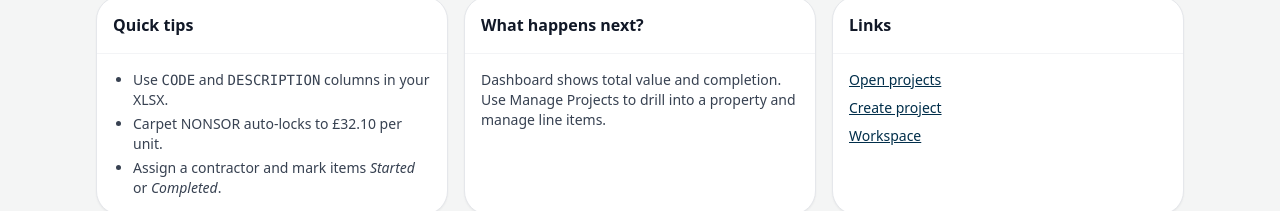
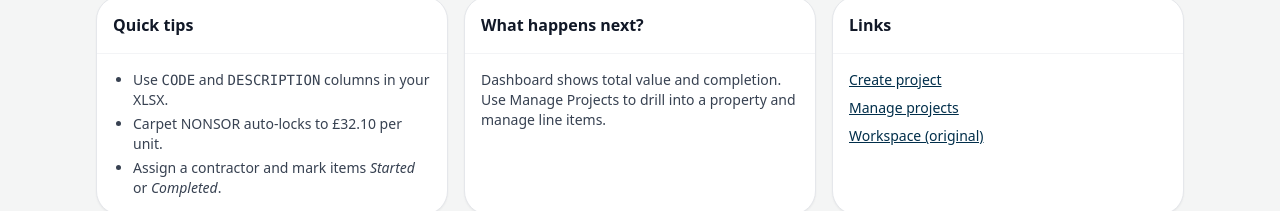
Before and after one commit to mikeherrity1973/contractor-ops, a Next.js app: page /app/home in a window 1280 px wide. Shown: the part 421-632 px from the top of the page. Built offline with nearby package versions, Linux system fonts and the light colour scheme; no server answers.

Commit message:
Update page.tsx

```diff
--- a/app/app/home/page.tsx
+++ b/app/app/home/page.tsx
@@ -9,7 +9,7 @@ import Logo from '@/components/Logo';
 export default function HomeHub() {
   return (
     <div className="min-h-screen">
-      {/* HERO: gradient only at the top */}
+      {/* HERO — gradient only at the top */}
       <div className="bg-gradient-to-br from-brand-700 via-brand-600 to-brand-500 text-white">
         <header className="mx-auto max-w-6xl px-4 sm:px-6 lg:px-8 h-16 flex items-center justify-between">
           <div className="flex items-center gap-3">
@@ -36,7 +36,8 @@ export default function HomeHub() {
             Welcome to <span className="text-white/90">Contractor AI</span>
           </h1>
           <p className="mt-2 text-white/80 max-w-2xl">
-            Your control centre for jobs, uploads, and progress — designed to work great on laptop, tablet, and phone.
+            Your control centre for jobs, uploads, and progress — designed to work great on laptop,
+            tablet, and phone.
           </p>
           <div className="h-6" />
         </div>
@@ -44,13 +45,14 @@ export default function HomeHub() {
 
       {/* BODY */}
       <main className="mx-auto max-w-6xl px-4 sm:px-6 lg:px-8 py-8 space-y-8">
-        {/* The -mt-16 is what makes the cards overlap the gradient nicely */}
+        {/* Cards overlap the hero for that “cut” effect */}
         <section className="grid grid-cols-1 sm:grid-cols-3 gap-4 -mt-16">
+          {/* 1) Create Projects */}
           <Card
             title="Create Projects"
             subtitle="Set up New Contracts"
             actions={
-              <LinkButton href="/app#upload">
+              <LinkButton href="/app/create">
                 <UploadCloud size={16} /> Create
               </LinkButton>
             }
@@ -60,11 +62,12 @@ export default function HomeHub() {
             </p>
           </Card>
 
+          {/* 2) Manage Projects */}
           <Card
             title="Manage Projects"
             subtitle="Manage all Properties"
             actions={
-              <LinkButton href="/app#jobs">
+              <LinkButton href="/app/projects">
                 <FolderOpen size={16} /> Open
               </LinkButton>
             }
@@ -72,11 +75,12 @@ export default function HomeHub() {
             <p className="text-sm text-gray-600">Assign Contractors and Schedule Work.</p>
           </Card>
 
+          {/* 3) Manage Finance */}
           <Card
             title="Manage Finance"
             subtitle="Manage Sub Contractor Payments"
             actions={
-              <LinkButton href="/app/dashboard">
+              <LinkButton href="/app/finance">
                 <PieChart size={16} /> View
               </LinkButton>
             }
@@ -85,7 +89,7 @@ export default function HomeHub() {
           </Card>
         </section>
 
-        {/* Secondary row restored */}
+        {/* Lower row */}
         <section className="grid grid-cols-1 lg:grid-cols-3 gap-4">
           <Card title="Quick tips">
             <ul className="list-disc pl-5 text-sm text-gray-700 space-y-1">
@@ -102,21 +106,21 @@ export default function HomeHub() {
 
           <Card title="What happens next?">
             <p className="text-sm text-gray-700">
-              Dashboard shows total value and completion. Use Manage Projects to drill into a property and
-              manage line items.
+              Dashboard shows total value and completion. Use Manage Projects to drill into a
+              property and manage line items.
             </p>
           </Card>
 
           <Card title="Links">
             <div className="flex flex-col gap-2 text-sm">
-              <a className="underline text-brand-700" href="/app#jobs">
-                Open projects
-              </a>
-              <a className="underline text-brand-700" href="/app#upload">
+              <a className="underline text-brand-700" href="/app/create">
                 Create project
               </a>
+              <a className="underline text-brand-700" href="/app/projects">
+                Manage projects
+              </a>
               <a className="underline text-brand-700" href="/app">
-                Workspace
+                Workspace (original)
               </a>
             </div>
           </Card>
```
